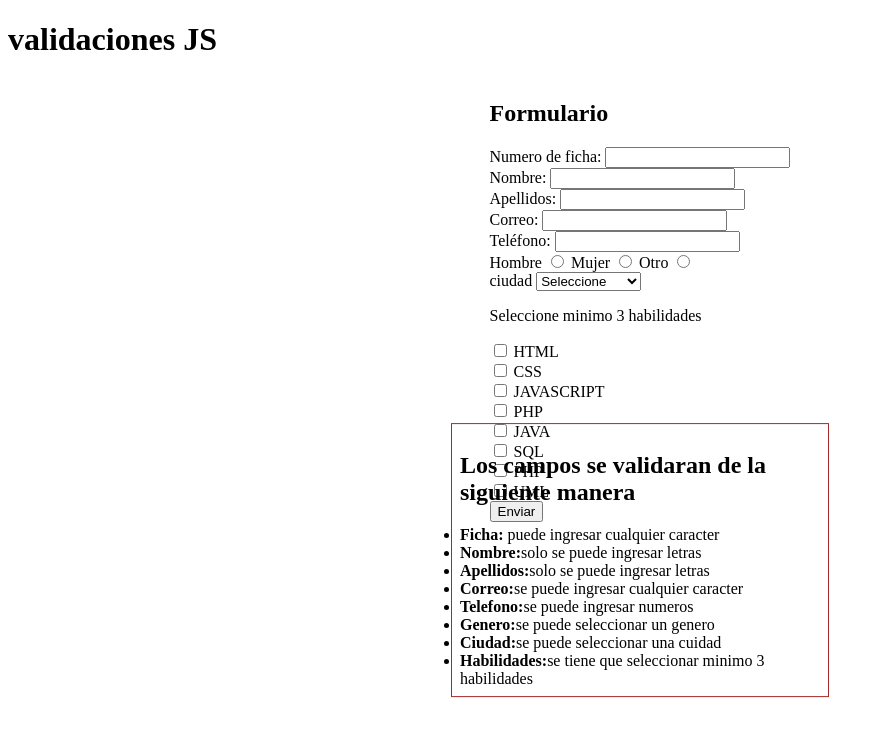
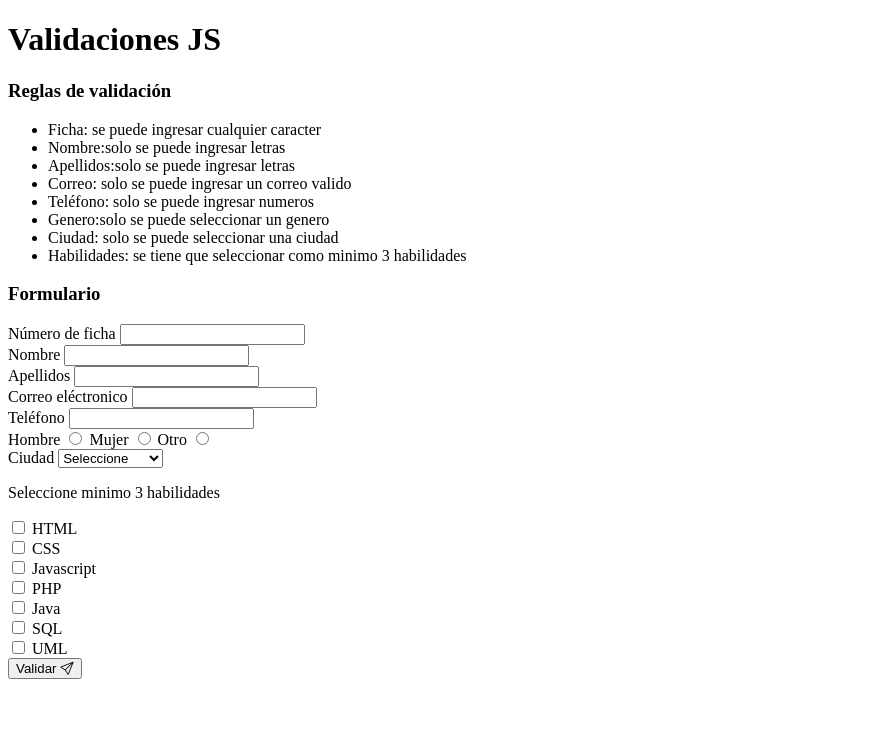
Before and after one commit to SebastianArce14120/Formulario, a plain HTML site: page Formulario/index.html in a window 1280 px wide. Shown: the whole page, without its empty margins (0-884 px from the left). Drawn offline with nearby package versions, Linux system fonts and the light colour scheme.

Commit message:
validacion

```diff
--- a/Formulario/index.html
+++ b/Formulario/index.html
@@ -4,88 +4,118 @@
 <head>
   <meta charset="UTF-8">
   <meta name="viewport" content="width=device-width, initial-scale=1.0">
-  <title>Validaciones JS </title>
-  <link rel="stylesheet" href="styles.css">
-  <div>
-    <ul>
-      <article class="card">
-        <h2>Los campos se validaran de la siguiente manera</h2>
+  <link rel="stylesheet" href="https://cdn.jsdelivr.net/npm/bootstrap-icons@1.11.3/font/bootstrap-icons.min.css">
+  <link
+    href="https://fonts.googleapis.com/css2?family=Lato:ital,wght@0,100;0,300;0,400;0,700;0,900;1,100;1,300;1,400;1,700;1,900&display=swap"
+    rel="stylesheet">
+  <link rel="stylesheet" href="main.css">
+  <title>Formulario</title>
+</head>
 
-        <li class="item"><a><b>Ficha:</b> puede ingresar cualquier caracter</a></li>
-
-        <li><a><b>Nombre:</b>solo se puede ingresar letras</a></li>
-
-        <li><a><b>Apellidos:</b>solo se puede ingresar letras</a></li>
-
-        <li><a><b>Correo:</b>se puede ingresar cualquier caracter</a></li>
-
-        <li><a><b>Telefono:</b>se puede ingresar numeros</a></li>
-
-        <li><a><b>Genero:</b>se puede seleccionar un genero</a></li>
-
-        <li><a><b>Ciudad:</b>se puede seleccionar una cuidad</a></li>
-
-        <li><a><b>Habilidades:</b>se tiene que seleccionar minimo 3 habilidades</a></li>
-      </article>
-    </ul>
-  </div>
-</head>
+<body>
 
   <header class="header">
     <h1 class="header__title">
-    validaciones JS
+      Validaciones JS
     </h1>
   </header>
 
-<body>
-  <div class="contenedor">
-    <div class="hijo"></div>
-    <form>
-      <h2 class="form">
+  <!-- para el titulo -->
+  <section>
+    <div class="container section__card">
+      <!-- card para los enunciados -->
+      <article class="card">
+        <h1 class="card__title">
+          Reglas de validación
+        </h1>
+        <ul class="list">
+          <li class="list__item">
+            <span class="bold">Ficha:</span> se puede ingresar cualquier caracter
+          </li>
+          <li class="list__item">
+            <span class="bold">Nombre:</span>solo se puede ingresar letras
+          </li>
+          <li class="list__item">
+            <span class="bold">Apellidos:</span>solo se puede ingresar letras
+          </li>
+          <li class="list__item">
+            <span class="bold">Correo:</span> solo se puede ingresar un correo valido
+          </li>
+          <li class="list__item">
+            <span class="bold">Teléfono:</span> solo se puede ingresar numeros
+          </li>
+          <li class="list__item">
+            <span class="bold">Genero:</span>solo se puede seleccionar un genero
+          </li>
+          <li class="list__item">
+            <span class="bold">Ciudad:</span> solo se puede seleccionar una ciudad
+          </li>
+          <li class="list__item">
+            <span class="bold">Habilidades:</span> se tiene que seleccionar como minimo 3 habilidades
+          </li>
+        </ul>
+      </article>
+    </div>
+  </section>
+
+
+  <!-- para el formulario  -->
+  <section>
+    <div class="container section__card">
+      <!-- card para el formulario -->
+      <article class="card">
+        <h1 class="card__title">
           Formulario
-      </h2>
-      <div>
-        <label for="Numero de ficha">Numero de ficha:</label>
-        <input type="text" id="Numero de ficha" name="Numero de ficha" required autocomplete="off">
+        </h1>
+        <form action="" autocomplete="on" novalidate>
+          <!-- Ficha -->
+          <div class="control">
+            <label for="ficha">Número de ficha</label>
+            <input type="text" id="ficha" name="ficha" class="control__input" required>
           </div>
 
-      <div>
-        <label for="nombre">Nombre:</label>
-        <input type="text" id="nombre" name="nombre" pattern="[A-Za-z]+" required autocomplete="off">
+          <!-- Nombres -->
+          <div class="control">
+            <label for="nombre">Nombre</label>
+            <input type="text" name="nombre" id="nombre" pattern="[A-Za-z]+" class="control__input" required>
           </div>
 
-      <div>
-        <label for="apellidos">Apellidos:</label>
-        <input type="text" id="apellidos" name="apellidos" pattern="[A-Za-z]+" required>
+          <!-- Apellidos -->
+          <div class="control">
+            <label for="apellidos">Apellidos</label>
+            <input type="text" name="apellidos" id="apellidos" pattern="[A-Za-z]+" class="control__input" required>
           </div>
 
-      <div>
-        <label for="email">Correo:</label>
-        <input type="email" id="email" name="email" required>
+          <!-- correo -->
+          <div class="control">
+            <label for="correos">Correo eléctronico</label>
+            <input type="email" name="correo" id="correo" class="control__input" required>
           </div>
 
-      <div>
-        <label for="telefono">Teléfono:</label>
-        <input type="tel" id="telefono" name="telefono" pattern="[0-9]{10}" maxlength="10" required>
+          <!-- Teléfono -->
+          <div class="control">
+            <label for="telefono">Teléfono</label>
+            <input type="tel" name="telefono" pattern="[0-9]{10}" maxlength="10" id="telefono" class="control__input"
+              required>
           </div>
 
-      <div>
+          <!-- Genero -->
+          <div class="control control--row padding-top-8">
             <label>
-          Hombre <input type="radio" name="genero" value="Hombre" required>
+              Hombre <input type="radio" name="genero" value="1" required>
+            </label>
             <label>
-
+              Mujer <input type="radio" name="genero" value="2">
+            </label>
             <label>
-              Mujer <input type="radio" name="genero" value="Mujer">
-              <label>
-
-                <label>
-                  Otro <input type="radio" name="genero" value="Otro">
-                  <label>
+              Otro <input type="radio" name="genero" value="3">
+            </label>
           </div>
 
-      <div>
-        <label for="Ciudad">ciudad</label>
-        <select nombre="ciudad" id="ciudad" required>
+          <!-- Ciudad -->
+          <div class="control padding-top-8">
+            <label for="ciudad">Ciudad</label>
+            <select name="ciudad" id="ciudada" class="control__input" required>
               <option value="">Seleccione</option>
               <option value="1">Bucaramanga</option>
               <option value="2">Bogota</option>
@@ -94,7 +124,8 @@
             </select>
           </div>
 
-      <div>
+          <!-- Habilidades -->
+          <div class="control padding-top-8">
             <p>Seleccione minimo 3 habilidades</p>
             <div>
               <input type="checkbox" id="html" value="html">
@@ -102,41 +133,39 @@
             </div>
             <div>
               <input type="checkbox" id="css" value="css">
-          <label for="html">CSS</label>
+              <label for="css">CSS</label>
             </div>
             <div>
-          <input type="checkbox" id="html" value="html">
-          <label for="JAVASCRIPT">JAVASCRIPT</label>
+              <input type="checkbox" id="javascript" value="javascript">
+              <label for="javascrit">Javascript</label>
             </div>
             <div>
-          <input type="checkbox" id="html" value="html">
-          <label for="PHP">PHP</label>
+              <input type="checkbox" id="php" value="php">
+              <label for="php">PHP</label>
             </div>
             <div>
-          <input type="checkbox" id="html" value="html">
-          <label for="JAVA">JAVA</label>
+              <input type="checkbox" id="java" value="java">
+              <label for="java">Java</label>
             </div>
             <div>
-          <input type="checkbox" id="html" value="html">
-          <label for="SQL">SQL</label>
+              <input type="checkbox" id="sql" value="sql">
+              <label for="sql">SQL</label>
             </div>
             <div>
-          <input type="checkbox" id="html" value="html">
-          <label for="SQL">PHP</label>
+              <input type="checkbox" id="uml" value="uml">
+              <label for="uml">UML</label>
             </div>
-        <div>
-          <input type="checkbox" id="html" value="html">
-          <label for="UML">UML</label>
           </div>
 
-        <div>
-          <button type="submit">Enviar</button>
+          <div class="d-flex d-center padding-top-8">
+            <button type="submit" class="button button--blue">Validar <i class="bi bi-send"></i></button>
           </div>
+
+        </form>
+      </article>
     </div>
-  </div>
-  </form>
+  </section>
+  <script src="main.js"></script>
 </body>
 
-
-
 </html>
--- a/Formulario/styles.css
+++ /dev/null
@@ -1,42 +0,0 @@
-.header title{
-  text-align: center;
-  background-color: blue;
-
-}
-
-.body {
-  background-color: bisque;
-
-}
-.card{
-  border: solid 1px brown;
-  padding: 8px;
-  min-width: 360px;
-  max-inline-size: 60px;
-  position: absolute;
-  top: 70%;
-  left: 50%;
-  transform: translate(-50%, -50%);
-}
-.contenedor {
-  display: flex;
-  justify-content: center;
-  align-items: center;
-}
-
-.hijo {
-position: absolute;
-top: 70%;
-left: 50%;
-transform: translate(-50%, -50%);
-}
-
-
-
-/..
-.list item
-/..
-.form{
-}
-
-.
```
Also changed, not shown: Formulario/validaciones.js (deleted, +0 -7 lines). Lines whose indentation alone changed are shown as unchanged.
